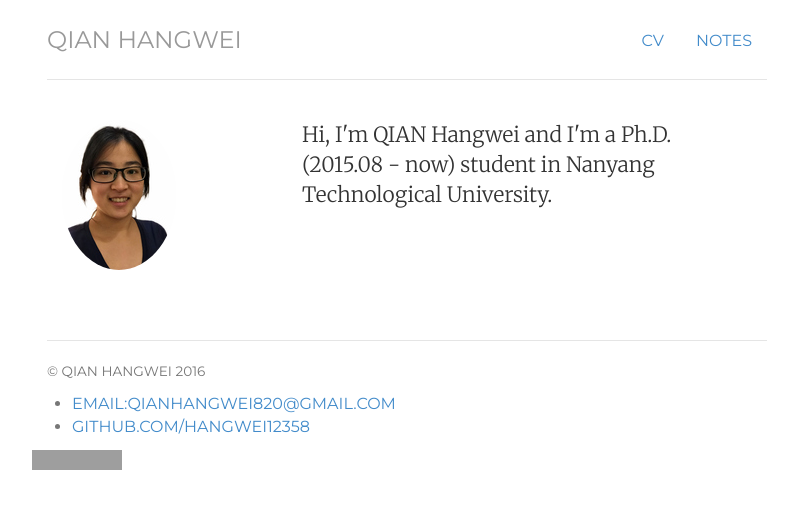
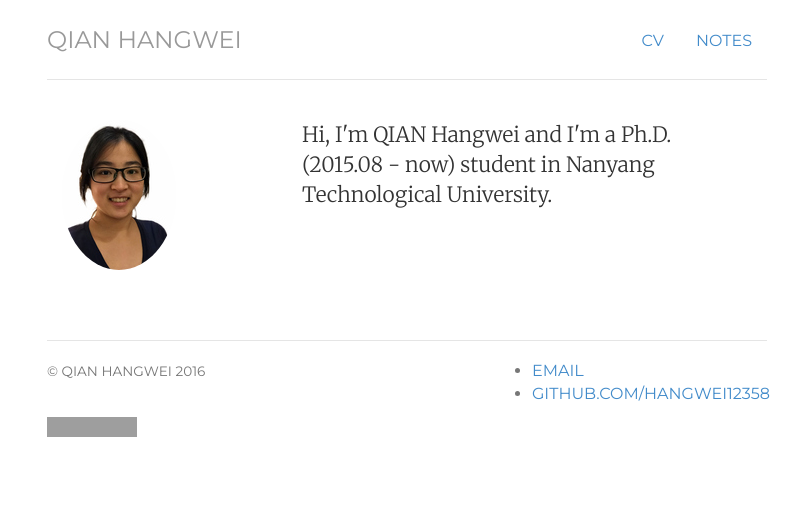
Before and after one commit to Hangwei12358/Hangwei12358.github.io, a Jekyll site: the page built from index.html, in a window 1280 px wide. Shown: the top 509 px of the page, without its empty margins (233-1034 px from the left). Built offline with Jekyll 4.4.1, drawn with Linux system fonts in a browser that asks for light colours; grey boxes are pictures that could not be loaded.

Commit message:
Update footer.html

```diff
--- a/_includes/footer.html
+++ b/_includes/footer.html
@@ -6,10 +6,10 @@
 	</div>
 
     <ul>
-	        		<li><a href="mailto:qianhangwei820@gmail.com">email:qianhangwei820@gmail.com</a></li>
+	        		<li><a href="mailto:qianhangwei820@gmail.com">email</a></li>
 	        		<li><a href="https://github.com/Hangwei12358">github.com/Hangwei12358</a></li>
 				</ul>
-                <div class="col-sm-16">
+                <div class="col-sm-10">
 	<a href="http://info.flagcounter.com/cDjt"><img src="http://s01.flagcounter.com/count2/cDjt/bg_FFFFFF/txt_000000/border_CCCCCC/columns_2/maxflags_10/viewers_0/labels_0/pageviews_1/flags_0/percent_0/" alt="Flag Counter" border="0" /></a></div>
 
 </div>
```
